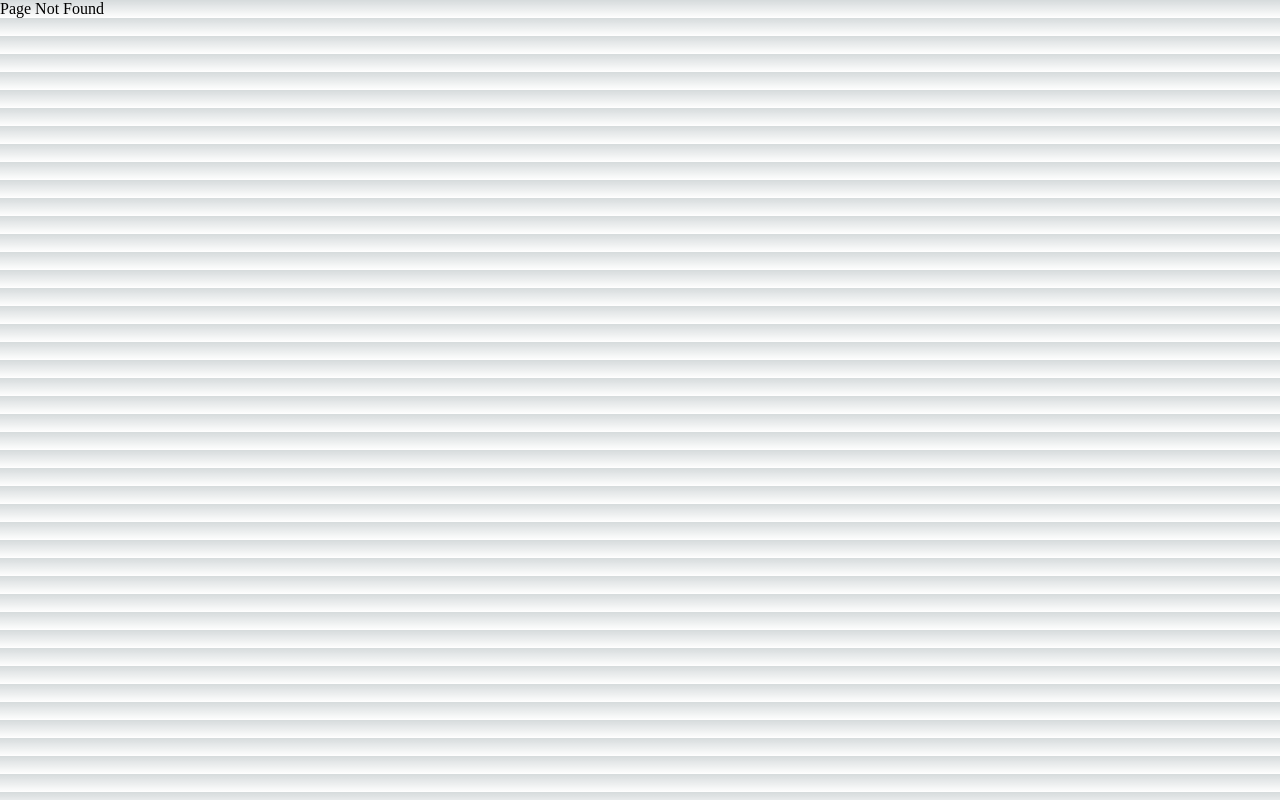
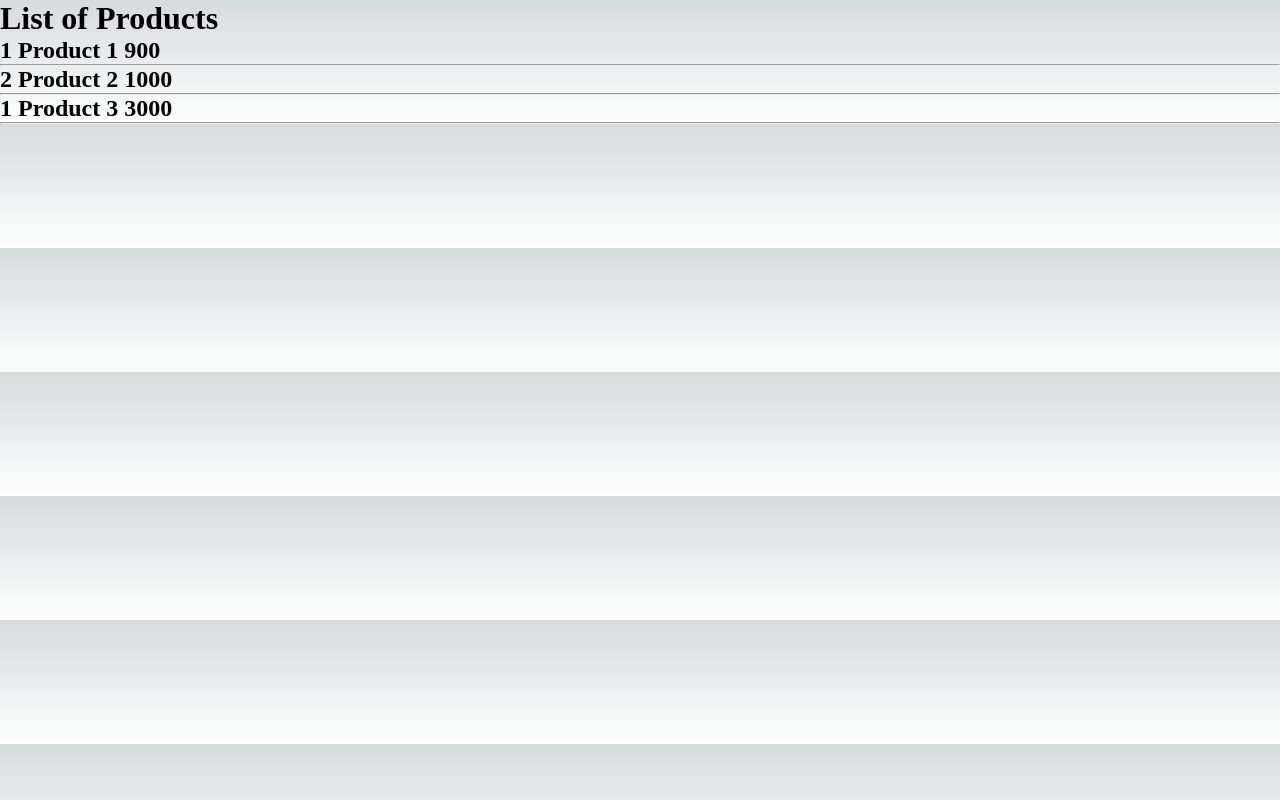
Before and after one commit to hrmq/nextjs-tutorial, a Next.js app: page /products in a window 1280 px wide. Before the commit this address had no page. Built offline with nearby package versions, Linux system fonts and the light colour scheme; data requests are answered from the project's data file.

Commit message:
added json-server; prepared for isr builds

```diff
--- /dev/null
+++ b/db.json
@@ -0,0 +1,22 @@
+{
+    "products": [
+        {
+            "id": 1,
+            "title": "Product 1",
+            "price": 900,
+            "description": "Description 1"
+        },
+        {
+            "id": 2,
+            "title": "Product 2",
+            "price": 1000,
+            "description": "Description 2"
+        },
+        {
+            "id": 1,
+            "title": "Product 3",
+            "price": 3000,
+            "description": "Description 3"
+        }
+    ]
+}
--- a/package.json
+++ b/package.json
@@ -6,11 +6,13 @@
     "dev": "next dev",
     "build": "next build",
     "start": "next start",
-    "lint": "next lint"
+    "lint": "next lint",
+    "server-json": "json-server --watch db.json --port 4000"
   },
   "dependencies": {
     "eslint": "8.45.0",
     "eslint-config-next": "13.4.12",
+    "json-server": "^0.17.3",
     "next": "13.4.12",
     "react": "18.2.0",
     "react-dom": "18.2.0"
--- /dev/null
+++ b/pages/products/index.js
@@ -0,0 +1,32 @@
+import Link from "next/link"
+
+export default function ProductList({ products }) {
+  return (
+    <>
+      <h1>List of Products</h1>
+      {
+        products.map(product => {
+          return (
+            <div key={product.id}>
+              <h2>
+                {product.id} {product.title} {product.price}
+              </h2>
+              <hr />
+            </div>
+          )
+        })
+      }
+    </>
+  )
+}
+
+export async function getStaticProps() {
+  const response = await fetch('http://localhost:4000/products')
+  const data = await response.json()
+
+  return {
+    props: {
+      products: data
+    }
+  }
+}
```
Also changed, not shown: pages/posts/[postId].js (+1 -8 lines), pages/product/[productId]/index.js (deleted, +0 -9 lines), pages/product/[productId]/review/[reviewId].js (deleted, +0 -9 lines), pages/product/index.js (deleted, +0 -13 lines), pages/products/[productId].js (added, +39 -0 lines), pages/products/sweeter.js (renamed from pages/product/sweeter.js), 1 other file (tests, documents, lock files or other folders).
